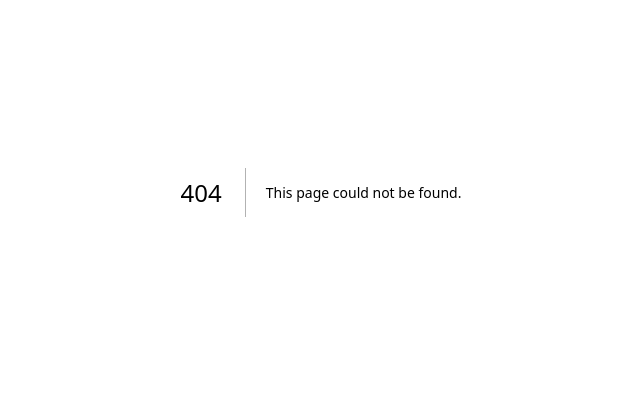
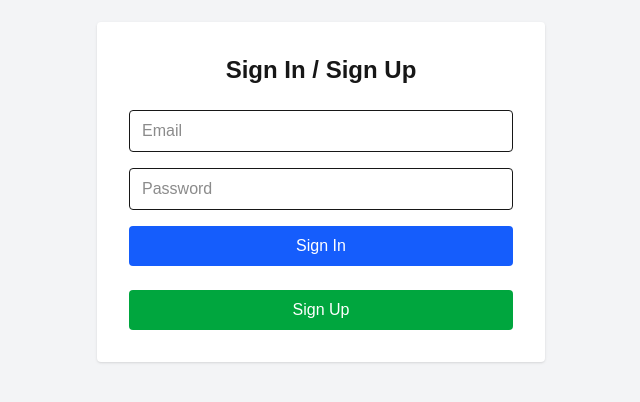
Before and after one commit to mwilkinson82/ALP-Platform, a Next.js app: page /auth in a window 1280 px wide. Before the commit this address had no page. Shown: the part 208-610 px from the top of the page, without its empty margins (319-959 px from the left). Built offline with nearby package versions, Linux system fonts and the light colour scheme.

Commit message:
Create page.tsx

```diff
--- /dev/null
+++ b/src/app/(app)/auth/page.tsx
@@ -0,0 +1,96 @@
+// src/app/(app)/auth/page.tsx
+'use client';
+
+import React, { useState } from 'react';
+import { supabase } from '@/lib/supabaseClient';
+import { useRouter } from 'next/navigation';
+
+export default function AuthPage() {
+  const [email, setEmail] = useState('');
+  const [password, setPassword] = useState('');
+  const [loading, setLoading] = useState(false);
+  const [errorMsg, setErrorMsg] = useState<string | null>(null);
+  const router = useRouter();
+
+  const handleSignUp = async (e: React.FormEvent) => {
+    e.preventDefault();
+    setLoading(true);
+    setErrorMsg(null);
+
+    const { error } = await supabase.auth.signUp({
+      email,
+      password,
+      options: { data: { role: 'user' } },
+    });
+
+    setLoading(false);
+
+    if (error) {
+      setErrorMsg(error.message);
+    } else {
+      alert('Check your email to confirm your account.');
+    }
+  };
+
+  const handleSignIn = async (e: React.FormEvent) => {
+    e.preventDefault();
+    setLoading(true);
+    setErrorMsg(null);
+
+    const { data, error } = await supabase.auth.signInWithPassword({
+      email,
+      password,
+    });
+
+    setLoading(false);
+
+    if (error) {
+      setErrorMsg(error.message);
+    } else {
+      router.push('/hub');
+    }
+  };
+
+  return (
+    <div className="min-h-screen flex items-center justify-center bg-gray-100">
+      <div className="max-w-md w-full bg-white p-8 rounded shadow">
+        <h2 className="text-2xl font-bold mb-6 text-center">Sign In / Sign Up</h2>
+        {errorMsg && <p className="text-red-600 text-sm mb-4">{errorMsg}</p>}
+        <form className="space-y-4">
+          <input
+            type="email"
+            placeholder="Email"
+            className="w-full border px-3 py-2 rounded"
+            value={email}
+            onChange={(e) => setEmail(e.target.value)}
+          />
+          <input
+            type="password"
+            placeholder="Password"
+            className="w-full border px-3 py-2 rounded"
+            value={password}
+            onChange={(e) => setPassword(e.target.value)}
+          />
+
+          <button
+            type="button"
+            onClick={handleSignIn}
+            disabled={loading}
+            className="w-full bg-blue-600 text-white py-2 rounded hover:bg-blue-700 transition"
+          >
+            {loading ? 'Signing in…' : 'Sign In'}
+          </button>
+
+          <button
+            type="button"
+            onClick={handleSignUp}
+            disabled={loading}
+            className="w-full mt-2 bg-green-600 text-white py-2 rounded hover:bg-green-700 transition"
+          >
+            {loading ? 'Signing up…' : 'Sign Up'}
+          </button>
+        </form>
+      </div>
+    </div>
+  );
+}
```
